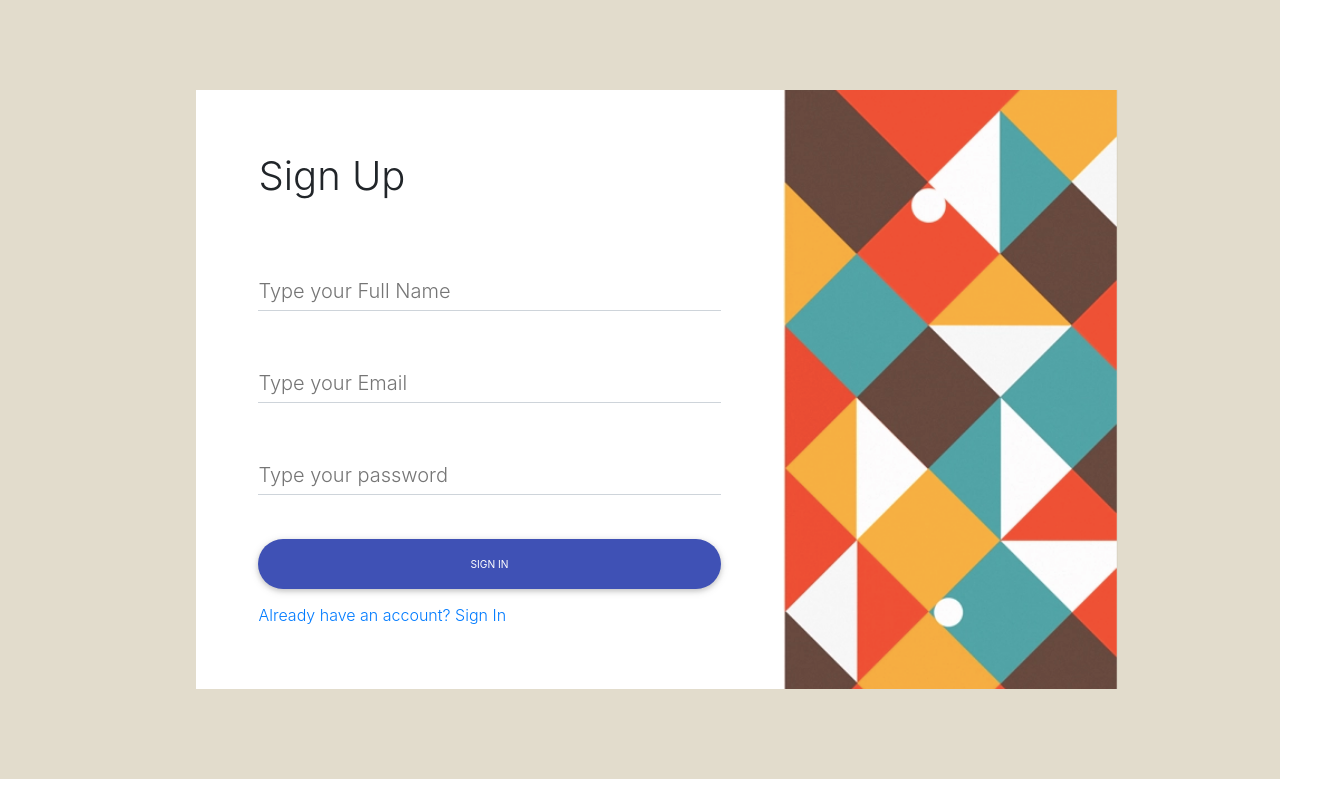
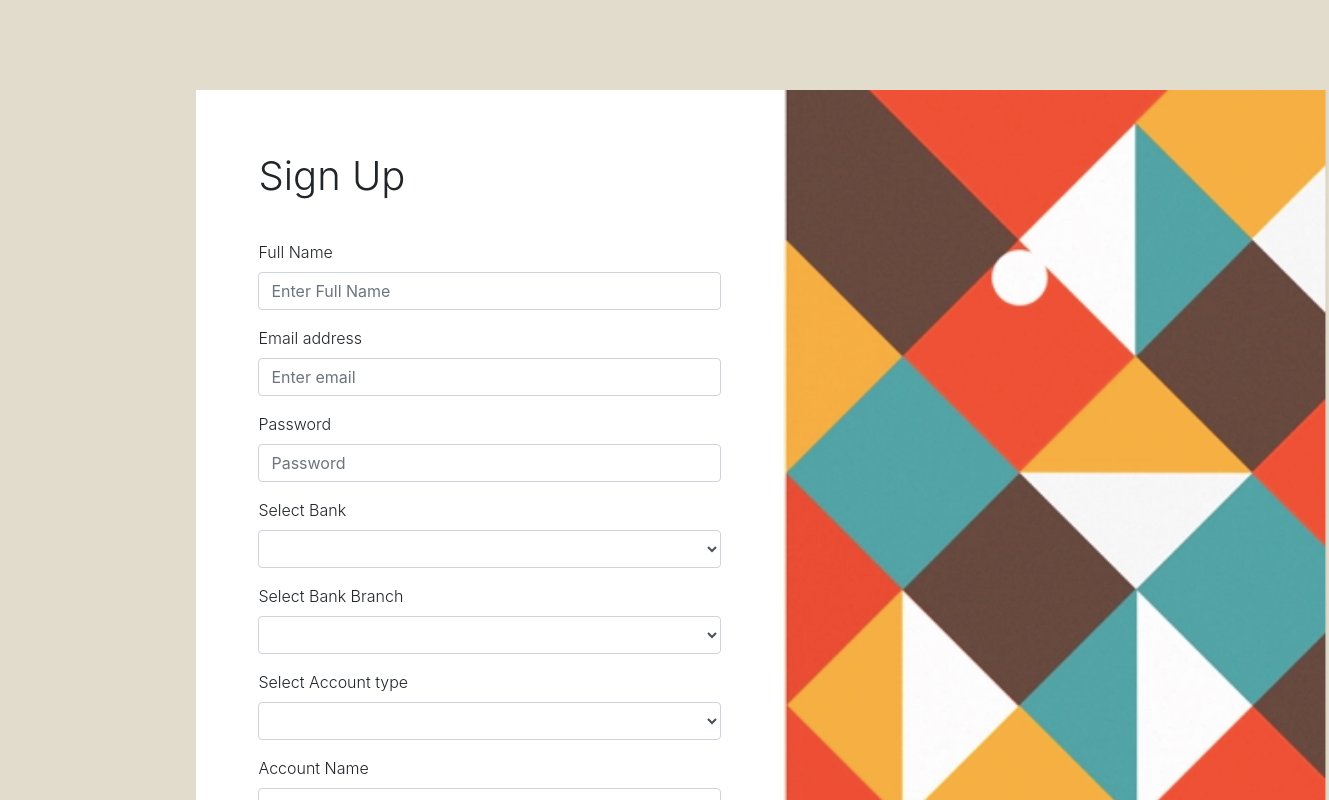
Before and after one commit to osinakayah/stylist-affliate, a React (Create React App) app: page /auth/signup in a window 1280 px wide. Shown: the top 800 px of the page, 1329 px wide, since content can reach past the window. Built offline with nearby package versions, Linux system fonts and the light colour scheme.

Commit message:
Completed my page design

```diff
--- a/public/index.html
+++ b/public/index.html
@@ -24,6 +24,12 @@
       work correctly both with client-side routing and a non-root public URL.
       Learn how to configure a non-root public URL by running `npm run build`.
     -->
+    <link
+            rel="stylesheet"
+            href="https://maxcdn.bootstrapcdn.com/bootstrap/4.3.1/css/bootstrap.min.css"
+            integrity="sha384-ggOyR0iXCbMQv3Xipma34MD+dH/1fQ784/j6cY/iJTQUOhcWr7x9JvoRxT2MZw1T"
+            crossorigin="anonymous"
+    />
     <title>Stylist</title>
   </head>
   <body>
--- a/src/authentication/containers/Login.tsx
+++ b/src/authentication/containers/Login.tsx
@@ -7,9 +7,11 @@ import {
 } from "mdbreact";
 import AppButton from "../../commons/AppButton";
 import { Link } from 'react-router-dom';
+import Form  from 'react-bootstrap/Form';
 
 import './styles/LoginStyles.scss'
 import Images from '../../assets/themes/Images'
+
 
 
 export default class Login extends PureComponent {
@@ -24,26 +26,19 @@ export default class Login extends PureComponent {
 
                                     <h1>Sign In</h1>
                                     <div style={{marginTop: '7%'}}>
-                                        <form style={{marginBottom: '3%'}}>
-                                            <div className="grey-text">
-                                                <MDBInput
-                                                    size={'lg'}
-                                                    label="Type your Email"
-                                                    group
-                                                    type="text"
-                                                    validate
-                                                    error="wrong"
-                                                    success="right"
-                                                />
-                                                <MDBInput
-                                                    size={'lg'}
-                                                    label="Type your password"
-                                                    group
-                                                    type="password"
-                                                    validate />
-                                            </div>
+                                        <Form>
+
+                                            <Form.Group>
+                                                <Form.Label>Email address</Form.Label>
+                                                <Form.Control type="email" placeholder="Enter email" />
+                                            </Form.Group>
+                                            <Form.Group >
+                                                <Form.Label>Password</Form.Label>
+                                                <Form.Control type="password" placeholder="Password" />
+                                            </Form.Group>
                                             <AppButton onClick={()=>{}} block buttonText={'Sign In'} />
-                                        </form>
+                                        </Form>
+
 
                                         <Link to={'/auth/signup'} className={'linkStyle'}>Don't have an account? Sign Up</Link>
                                     </div>
--- a/src/authentication/containers/Register.tsx
+++ b/src/authentication/containers/Register.tsx
@@ -3,8 +3,8 @@ import {
     MDBContainer,
     MDBRow,
     MDBCol,
-    MDBInput,
 } from "mdbreact";
+import Form  from 'react-bootstrap/Form';
 import {Link} from "react-router-dom";
 
 import AppButton from "../../commons/AppButton";
@@ -15,7 +15,7 @@ import Images from '../../assets/themes/Images'
 export default class Register extends PureComponent {
     render(): React.ReactNode {
         return (
-            <div style={{padding: '7%', backgroundColor: '#e2dccc'}}>
+            <div style={{padding: '7%'}}>
                 <MDBContainer>
                     <MDBRow>
                         <MDBCol className={'offset-md-1 offset-lg-1 offset-sm-1'} xs={'12'} sm={'10'} md={'10'} lg={'10'}>
@@ -23,36 +23,49 @@ export default class Register extends PureComponent {
                                 <div style={{ backgroundColor: 'white', padding: '7%', display: 'flex', flexDirection: 'column', flexGrow: 3 }}>
                                     <h1>Sign Up</h1>
                                     <div style={{marginTop: '7%'}}>
-                                        <form style={{marginBottom: '3%'}}>
-                                            <div className="grey-text">
-                                                <MDBInput
-                                                    size={'lg'}
-                                                    label="Type your Full Name"
-                                                    group
-                                                    type="text"
-                                                    validate
-                                                    error="wrong"
-                                                    success="right"
-                                                />
-                                                <MDBInput
-                                                    size={'lg'}
-                                                    label="Type your Email"
-                                                    group
-                                                    type="text"
-                                                    validate
-                                                    error="wrong"
-                                                    success="right"
-                                                />
+                                        <Form>
+                                            <Form.Group>
+                                                <Form.Label>Full Name</Form.Label>
+                                                <Form.Control type="text" placeholder="Enter Full Name" />
+                                            </Form.Group>
 
-                                                <MDBInput
-                                                    size={'lg'}
-                                                    label="Type your password"
-                                                    group
-                                                    type="password"
-                                                    validate />
-                                            </div>
-                                            <AppButton onClick={()=>{}} block buttonText={'Sign In'} />
-                                        </form>
+                                            <Form.Group>
+                                                <Form.Label>Email address</Form.Label>
+                                                <Form.Control type="email" placeholder="Enter email" />
+                                            </Form.Group>
+                                            <Form.Group >
+                                                <Form.Label>Password</Form.Label>
+                                                <Form.Control type="password" placeholder="Password" />
+                                            </Form.Group>
+                                            <Form.Group>
+                                                <Form.Label>Select Bank</Form.Label>
+                                                <Form.Control as="select">
+
+                                                </Form.Control>
+                                            </Form.Group>
+                                            <Form.Group>
+                                                <Form.Label>Select Bank Branch</Form.Label>
+                                                <Form.Control as="select">
+
+                                                </Form.Control>
+                                            </Form.Group>
+                                            <Form.Group>
+                                                <Form.Label>Select Account type</Form.Label>
+                                                <Form.Control as="select">
+
+                                                </Form.Control>
+                                            </Form.Group>
+                                            <Form.Group >
+                                                <Form.Label>Account Name</Form.Label>
+                                                <Form.Control type="email" placeholder="Enter Account Name" />
+                                            </Form.Group>
+                                            <Form.Group >
+                                                <Form.Label>Account Number</Form.Label>
+                                                <Form.Control type="email" placeholder="Enter Account Number" />
+                                            </Form.Group>
+                                            <AppButton onClick={()=>{}} block buttonText={'Sign Up'} />
+                                        </Form>
+
 
 
                                         <Link to={'/auth/signin'} className={'linkStyle'}>Already have an account? Sign In</Link>
--- a/src/index.css
+++ b/src/index.css
@@ -1,5 +1,6 @@
 body {
-  /*background-color: #e2dccc;*/
+  background-color: #e2dccc;
+  /*background-color: rgba(0,0,0,0);*/
   margin: 0;
   font-family: -apple-system, BlinkMacSystemFont, 'Segoe UI', 'Roboto', 'Oxygen',
     'Ubuntu', 'Cantarell', 'Fira Sans', 'Droid Sans', 'Helvetica Neue',
--- a/src/index.tsx
+++ b/src/index.tsx
@@ -1,5 +1,6 @@
 import '@fortawesome/fontawesome-free/css/all.min.css';
 import 'bootstrap-css-only/css/bootstrap.min.css';
+import 'bootstrap/dist/css/bootstrap.min.css';
 import "./assets/scss/mdb.scss"
 import React from 'react';
 import ReactDOM from 'react-dom';
--- a/src/products/components/ProductQRCode.tsx
+++ b/src/products/components/ProductQRCode.tsx
@@ -23,7 +23,7 @@ const ProductQRCode: React.FC<ProductQRCodeProps> = ({isOpen, toggleModalFunc})
                 <MDBModalHeader>Product Name</MDBModalHeader>
                 <MDBModalBody>
                     <MDBRow>
-                        <MDBCol xs={'12'} sm={'6'} md={'5'}>
+                        <MDBCol xs={'12'} sm={'6'} md={'6'}>
                             <div style={{textAlign: 'center'}}>
                                 <MDBCardImage
                                     top
@@ -42,7 +42,7 @@ const ProductQRCode: React.FC<ProductQRCodeProps> = ({isOpen, toggleModalFunc})
 
                             </div>
                         </MDBCol>
-                        <MDBCol xs={'12'} sm={'6'} md={'7'}>
+                        <MDBCol xs={'12'} sm={'6'} md={'6'}>
                             <MDBCardImage
                                 cascade
                                 src="https://mdbootstrap.com/img/Photos/Horizontal/E-commerce/Products/img (55).jpg"
```
Also changed, not shown: package.json (+7 -1 lines), src/products/containers/Products.tsx (+39 -4 lines), src/profile/containers/Profile.tsx (+153 -8 lines), 1 other file (tests, documents, lock files or other folders).
